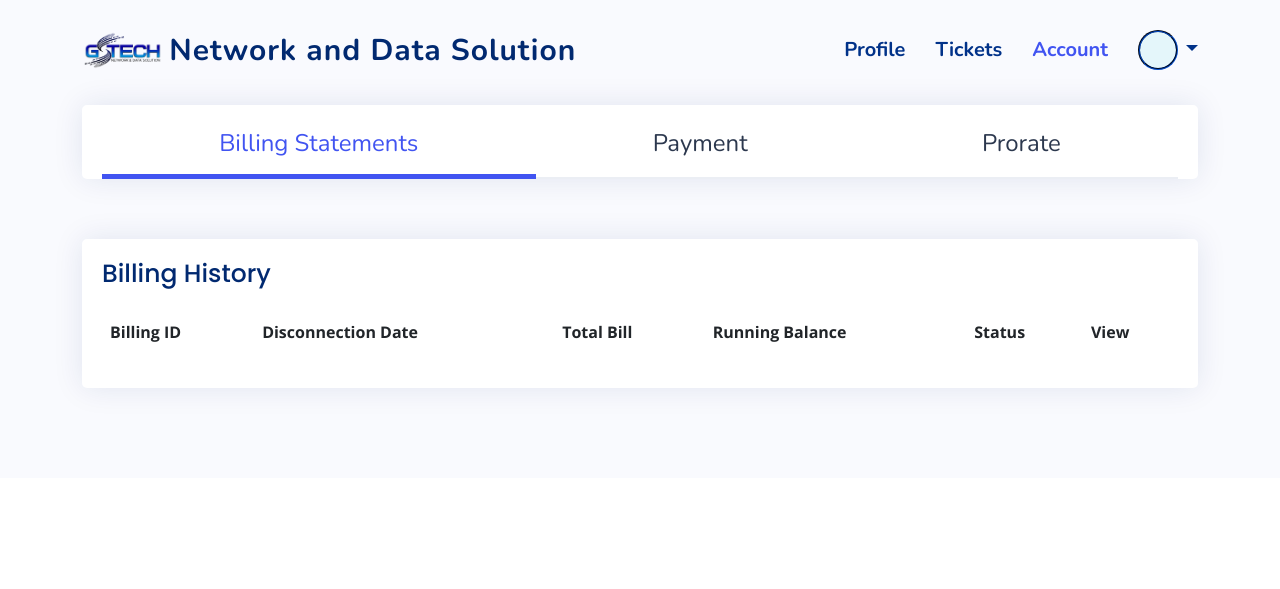
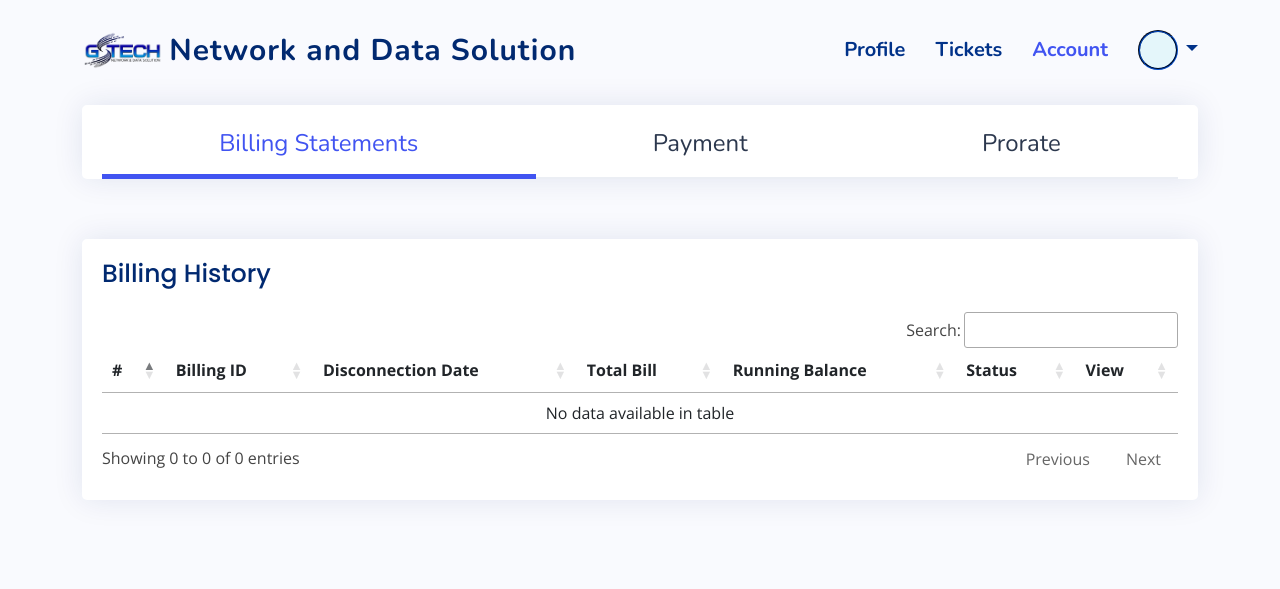
Before and after one commit to jmbnscs/bms-customer, a PHP site: page /gstech_api/public/views/account in a window 1280 px wide. Shown: the top 589 px of the page. Run offline with PHP 8.4, Linux system fonts and the light colour scheme; lists and menus that the app fills with data are empty; some libraries are stand-ins or nearby versions.

Commit message:
updated account page

```diff
--- a/public/js/account.js
+++ b/public/js/account.js
@@ -1,26 +1,18 @@
 // On Boot Load
 $(document).ready(function () {
     isDefault();
-    setDefaultSetting();
-});
-
-// Global Variables
-let customer_name;
-
-async function setDefaultSetting() {
-    const customer_data = await fetchData('views/customer_data.php?account_id=' + account_id);
-    customer_name = customer_data.first_name + " " + customer_data.last_name;
-
     setInvoiceHistory();
     setPaymentHistory();
     setProrateHistory();
-}
+});
 
 async function setInvoiceHistory() {
     let content = await fetchData('invoice/read_single_account.php?account_id=' + account_id);
     var t = $('#customer-invoice-tbl').DataTable({
-        pageLength : 7,
-        lengthMenu: [7, 10, 20],
+        pageLength : 5,
+        lengthChange : false,
+        "searching": true,
+        "autoWidth": false
     });
 
     for (var i = 0; i < content.length; i++) {
@@ -30,12 +22,13 @@ async function setInvoiceHistory() {
 
         t.row.add($(`
             <tr>
-                <th scope="row">${content[i].invoice_id}</th>
-                <td>${formatDateString(content[i].disconnection_date)}</td>
-                <td>&#8369; ${content[i].total_bill}</td>
-                <td>&#8369; ${content[i].running_balance}</td>
-                <td><span class="badge ${tag}">${status}</span></td>
-                <td><button type="submit" class="btn btn-outline-primary" value="${content[i].invoice_id}" name="invoice_id_btn"><i class="ri ri-eye-fill"></i></button></td>
+                <th scope="row">${i+1}</th>
+                <td data-label="Invoice ID">${content[i].invoice_id}</td>
+                <td data-label="Disconnection Date">${formatDateString(content[i].disconnection_date)}</td>
+                <td data-label="Total Bill">&#8369; ${content[i].total_bill}</td>
+                <td data-label="Running Balance">&#8369; ${content[i].running_balance}</td>
+                <td data-label="Status"><span class="badge ${tag}">${status}</span></td>
+                <td data-label="View"><button type="submit" class="btn btn-outline-primary" value="${content[i].invoice_id}" name="invoice_id_btn"><i class="ri ri-eye-fill"></i></button></td>
             </tr>
         `)).draw(false);
     }
@@ -45,8 +38,10 @@ async function setInvoiceHistory() {
 async function setPaymentHistory() {
     let content = await fetchData('payment/read_single_account.php?account_id=' + account_id);
     var t = $('#customer-payment-tbl').DataTable({
-        pageLength : 7,
-        lengthMenu: [7, 10, 20],
+        pageLength : 5,
+        lengthChange : false,
+        "searching": true,
+        "autoWidth": false
     });
 
     for (var i = 0; i < content.length; i++) {
@@ -60,12 +55,13 @@ async function setPaymentHistory() {
         }
         t.row.add($(`
             <tr>
-                <th scope="row">${content[i].payment_reference_id}</th>
-                <td>&#8369; ${content[i].amount_paid}</td>
-                <td>${formatDateString(content[i].payment_date)}</td>
-                <td>${content[i].invoice_id}</td>
-                <td><span class="badge ${tag}">${payment_status}</span></td>
-                <td><button type="button" class="btn btn-outline-primary" data-bs-toggle="modal" data-bs-target="#view-payment" data-bs-whatever="${content[i].payment_id}"><i class="ri ri-eye-fill"></i></button></td>
+                <th scope="row">${i+1}</th>
+                <td data-label="Reference ID">${content[i].payment_reference_id}</td>
+                <td data-label="Amount Paid">&#8369; ${content[i].amount_paid}</td>
+                <td data-label="Payment Date">${formatDateString(content[i].payment_date)}</td>
+                <td data-label="Invoice ID">${content[i].invoice_id}</td>
+                <td data-label="Status"><span class="badge ${tag}">${payment_status}</span></td>
+                <td data-label="View"><button type="button" class="btn btn-outline-primary" data-bs-toggle="modal" data-bs-target="#view-payment" data-bs-whatever="${content[i].payment_id}"><i class="ri ri-eye-fill"></i></button></td>
             </tr>
         `)).draw(false);
     }
@@ -76,8 +72,10 @@ async function setPaymentHistory() {
 async function setProrateHistory() {
     let content = await fetchData('prorate/read_acct.php?account_id=' + account_id);
     var t = $('#customer-prorate-tbl').DataTable({
-        pageLength : 7,
-        lengthMenu: [7, 10, 20],
+        pageLength : 5,
+        lengthChange : false,
+        "searching": true,
+        "autoWidth": false
     });
 
     for (var i = 0; i < content.length; i++) {
@@ -91,12 +89,13 @@ async function setProrateHistory() {
         }
         t.row.add($(`
             <tr>
-                <th scope="row">${content[i].prorate_id}</th>
-                <td>${content[i].duration}</td>
-                <td>&#8369; ${content[i].prorate_charge}</td>
-                <td>${content[i].ticket_num}</td>
-                <td><span class="badge ${tag}">${status}</span></td>
-                <td><button type="button" class="btn btn-outline-primary" data-bs-toggle="modal" data-bs-target="#view-prorate" data-bs-whatever="${content[i].prorate_id}"><i class="ri ri-eye-fill"></i></button></td>
+                <th scope="row">${i+1}</th>
+                <td data-label="Prorate ID">${content[i].prorate_id}</td>
+                <td data-label="Duration">${content[i].duration}</td>
+                <td data-label="Prorate Discount">&#8369; ${content[i].prorate_charge}</td>
+                <td data-label="Ticket #">${content[i].ticket_num}</td>
+                <td data-label="Status"><span class="badge ${tag}">${status}</span></td>
+                <td data-label="View"><button type="button" class="btn btn-outline-primary" data-bs-toggle="modal" data-bs-target="#view-prorate" data-bs-whatever="${content[i].prorate_id}"><i class="ri ri-eye-fill"></i></button></td>
                 </tr>
         `)).draw(false);
     }
--- a/public/views/account.php
+++ b/public/views/account.php
@@ -1,11 +1,8 @@
-<?php
-  include '../models/header.html';
-//  include '../models/navbar.html'; ?>
+<?php include '../models/header.html'; ?>
 
-<!-- customer Account profile section -->
+<!-- Customer Account Section -->
 <main id="main" class=" Account"> <!-- NOTE: overflow-scroll class for the datatables -->
-  <!-- ======= Edit Profile ======= -->
-  <section id="edit-profile" class="edit-profile">
+  <section>
     <div class="container" data-aos="fade-up">
       <div class="row">
         <div class="adjust-top col-xl-12">
@@ -20,10 +17,6 @@
                   <h4>Billing Statements</h4>
                 </button>
               </li>
-
-              <!-- <li class="nav-item flex-fill">
-                <button class="nav-link active w-100" data-bs-toggle="tab" data-bs-target="#customer-invoice" id="customer-invoice-tab">Invoice</button>
-              </li> -->
 
               <li class="nav-item flex-fill">
                 <button class="nav-link w-100" data-bs-toggle="tab" data-bs-target="#customer-payment" id="customer-payment-tab">
@@ -54,6 +47,7 @@
                       <table class="table table-borderless" id="customer-invoice-tbl">
                         <thead>
                           <tr>
+                            <th scope="col">#</th>
                             <th scope="col">Billing ID</th>
                             <th scope="col">Disconnection Date</th>
                             <th scope="col">Total Bill</th>
@@ -86,6 +80,7 @@
                       <table class="table table-borderless" id="customer-payment-tbl">
                         <thead>
                           <tr>
+                            <th scope="col">#</th>
                             <th scope="col">Reference ID</th>
                             <th scope="col">Amount Paid</th>
                             <th scope="col">Payment Date</th>
@@ -117,6 +112,7 @@
                       <table class="table table-borderless" id="customer-prorate-tbl">
                         <thead>
                           <tr>
+                            <th scope="col">#</th>
                             <th scope="col">Prorate ID</th>
                             <th scope="col">Duration</th>
                             <th scope="col">Prorate Discount</th>
@@ -135,24 +131,6 @@
             </div>
           </div>
         </div><!-- End Customer Prorate History -->
-
-
-        <!-- Template -->
-        <!-- <div class="tab-content pt-1">
-          <div class="tab-pane fade customer-invoice" id="customer-invoice">
-            <div class="row">
-              <div class="col-sm-12">
-                <div class="card">
-                  <div class="card-body">
-                    <div>
-                      <h5 class="card-title">Invoice History</h5>
-                    </div>
-                  </div>
-                </div>
-              </div>
-            </div>
-          </div>
-        </div> -->
 
         </div>
       </div>
@@ -211,8 +189,6 @@
             <!-- Modal Footer -->
             <div class="modal-footer">
               <button type="button" class="btn btn-secondary" data-bs-dismiss="modal">Close</button>
-              <!-- <button type="button" class="btn btn-primary" id="edit-btn">Edit</button>
-              <button type="submit" class="btn btn-success" id="save-btn" disabled>Save Changes</button> -->
             </div>
 
           </div>
@@ -273,8 +249,6 @@
             <!-- Modal Footer -->
             <div class="modal-footer">
               <button type="button" class="btn btn-secondary" data-bs-dismiss="modal">Close</button>
-              <!-- <button type="button" class="btn btn-primary" id="edit-btn">Edit</button>
-              <button type="submit" class="btn btn-success" id="save-btn" disabled>Save Changes</button> -->
             </div>
           </div>
         </div>
```
